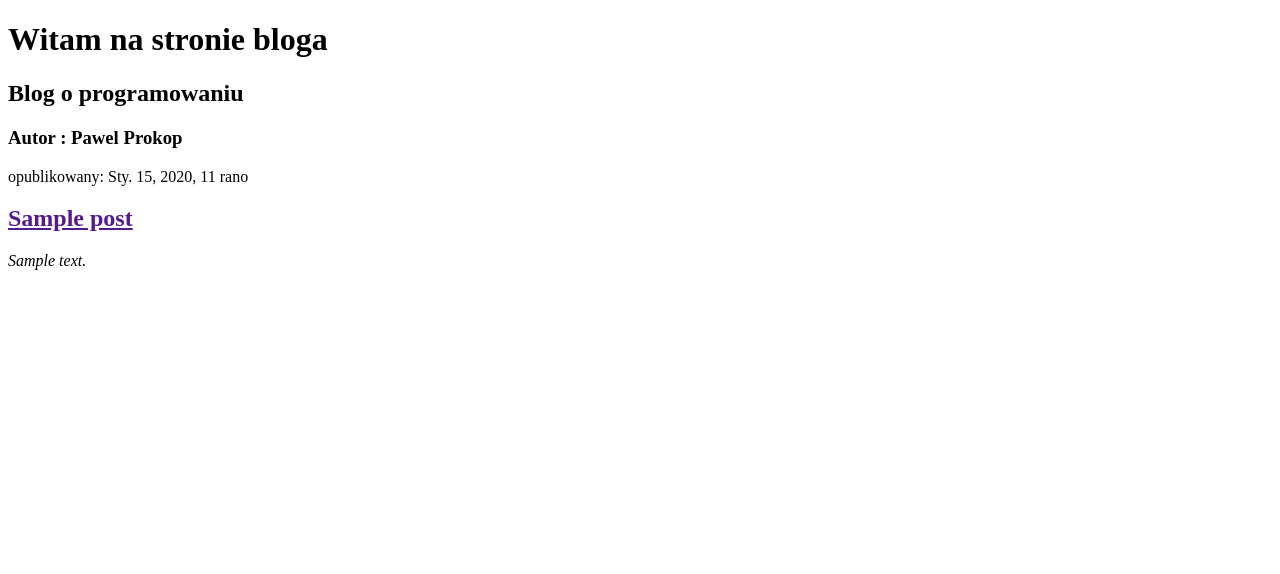
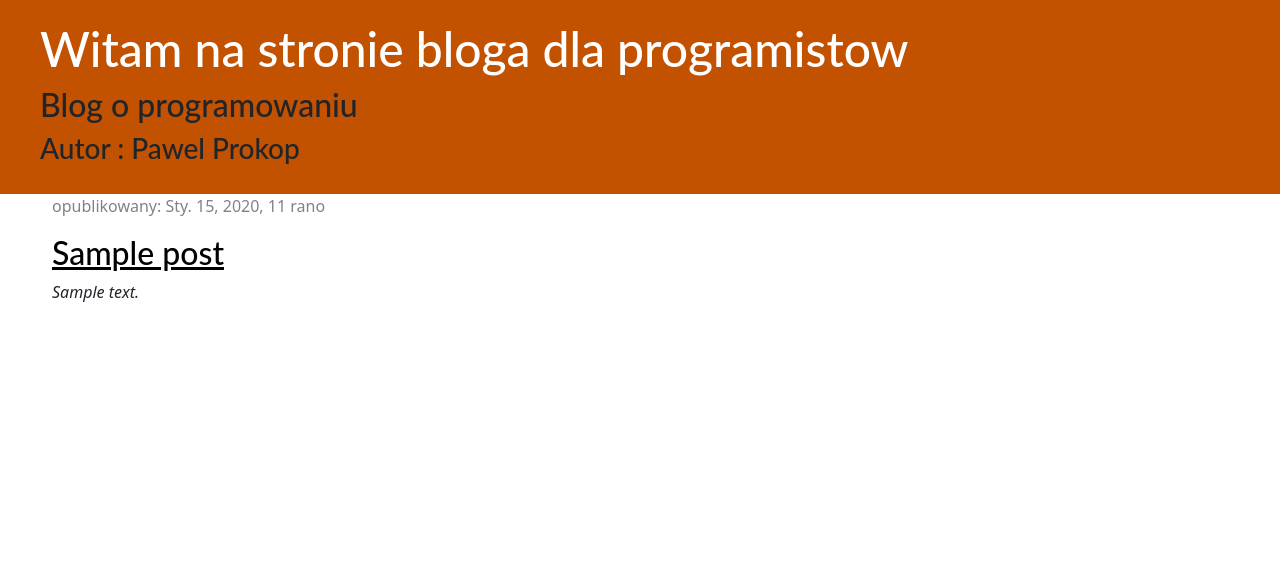
Before and after one commit to pjedruch/djangoblog, a Django app: template blog/templates/blog/post_list.html in a window 1280 px wide. Shown: the top 574 px of the page. Run offline with Django 3.2, Linux system fonts and the light colour scheme; the template is opened without the code that fills it: values that come from a table or form of the project are taken from there, others are empty; tables that the repository leaves empty hold one stand-in row (values such as "Sample post"); parts of the project's set-up code (start-up, migrations or seed data) failed here and were passed over.

Commit message:
zmiana html i dodanie css

```diff
--- /dev/null
+++ b/blog/static/css/blog.css
@@ -0,0 +1,53 @@
+.page-header {
+   background-color: #C25100;
+    margin-top: 0;
+    padding: 20px 20px 20px 40px;
+}
+
+
+.page-header h1, .page-header h1 a, .page-header h1 a:visited, .page-header h1 a:active {
+    color: #ffffff;
+    font-size: 36pt;
+    text-decoration: none;
+}
+
+
+.content {
+margin-left: 40px;
+}
+
+h1,h2,h3,h4{
+    font-family: 'Lato',cursive;
+}
+
+
+.data {
+    color: #828282;
+}
+
+.save {
+    float: right;
+}
+
+.post-form textarea, .post-form input {
+    width: 100%;
+}
+
+.top-menu, .top-menu:hover, .top-menu:visited {
+    color: #ffffff;
+    float: left;
+    font-size: 10pt;
+    margin-left: 20px;
+    margin-top: 4px;
+    padding: 10px 0;
+}
+
+
+.post {
+    margin-bottom: 70px;
+
+}
+
+.post h2 a, .post h1 a:visited {
+    color: #000000;
+}
--- a/blog/templates/blog/post_list.html
+++ b/blog/templates/blog/post_list.html
@@ -1,24 +1,40 @@
 <!DOCTYPE html>
+{% load static %}
     <html lang="pl">
         <head>
              <meta charset="UTF-8">
              <title>Blog dla programistów</title>
+            <link href="https://cdn.jsdelivr.net/npm/bootstrap@5.3.0-alpha1/dist/css/bootstrap.min.css" rel="stylesheet" integrity="sha384-GLhlTQ8iRABdZLl6O3oVMWSktQOp6b7In1Zl3/Jr59b6EGGoI1aFkw7cmDA6j6gD" crossorigin="anonymous">
+            <link rel="stylesheet" href="{% static 'css/blog.css' %}">
+        </head>
 
-        </head>
         <body>
-            <div>
-                <h1>Witam na stronie bloga</h1>
+
+            <div class="page-header">
+                <h1><a href=""> Witam na stronie bloga dla programistow</a></h1>
                 <h2>Blog o programowaniu</h2>
                 <h3>Autor : Pawel Prokop</h3>
             </div>
+
+        <div class="content container">
+            <div class="row">
             {% for post in posts %}
-            <div>
-                <p>opublikowany: {{ post.publish_date }}</p>
+                <div class="col-md-8">
+                         <div class="post">
+                             <div class="data">
+                                     <p>opublikowany: {{ post.publish_date }}</p>
+                             </div>
+
                 <h2><a href="">{{ post.title }}</a> </h2>
                 <em>{{ post.text|linebreaksbr }}</em>
-            </div>
+                        </div>
+                </div>
+                    </div>
+                </div>
             {% endfor %}
-            <div>
+
+
+            <div class="stopka">
 
             </div>
         </body>
```
